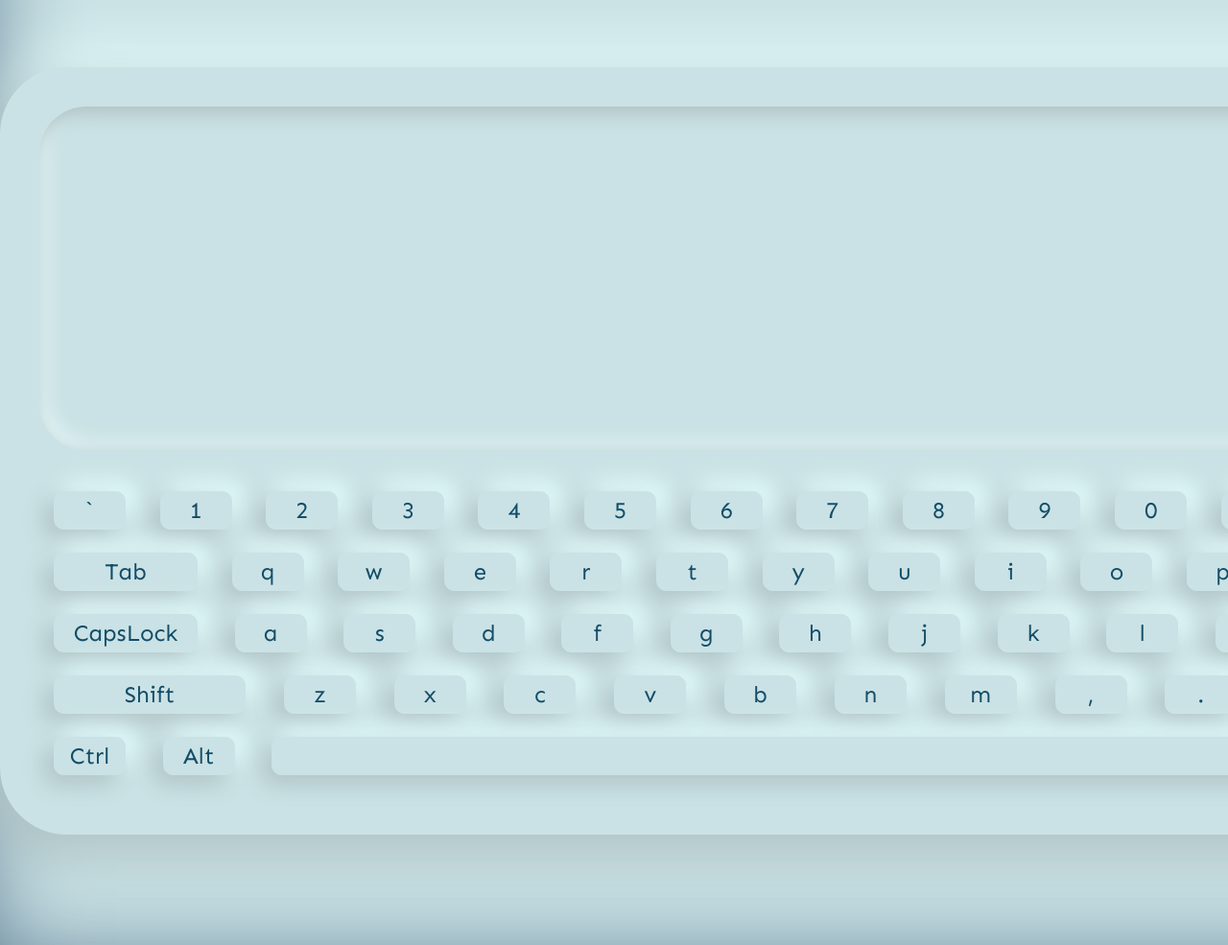
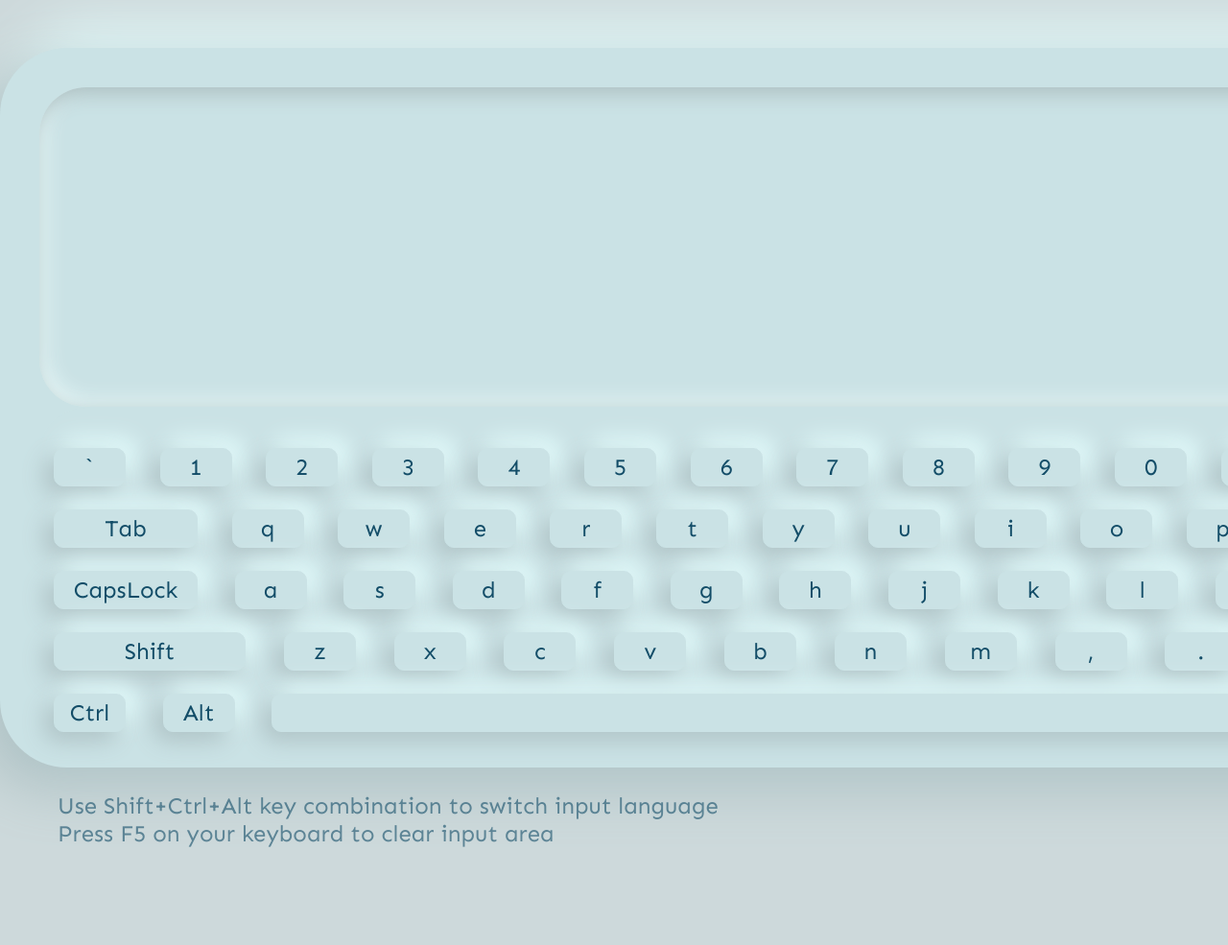
Before and after one commit to tensegrity666/virtualKeyboard, a website with bundled scripts: page index.html in a window 1280 px wide. Shown: the top 985 px of the page at 96% size. After the commit the page ends 915 px from the top, so only its background shows below. Built offline with nearby package versions, Linux system fonts and the light colour scheme.

Commit message:
feat: add hints

```diff
--- a/js/Keyboard.js
+++ b/js/Keyboard.js
@@ -90,5 +90,11 @@ export default function keyboardInit() {
   wrapper.append(container);
   container.classList.add('keyboard__container');
 
+  const tips = document.createElement('div');
+  wrapper.append(tips);
+  tips.classList.add('tips');
+  tips.innerText = `Use Shift+Ctrl+Alt key combination to switch input language
+    Press F5 on your keyboard to clear input area`;
+
   container.append(createFragment());
-};
+}
--- a/styles/keyboard__key.css
+++ b/styles/keyboard__key.css
@@ -20,12 +20,6 @@
                 9px -9px 25px #e6ffff;
 }
 
-.keyboard__key_press {
-  background: linear-gradient(45deg, #d8f2f5, #aec2c5);
-  color: var(--font-hover);
-  text-shadow: #6a949b 1px -1px 10px;
-}
-
 .keyboard__key:active {
   background: linear-gradient(45deg, #d8f2f5, #aec2c5);
   color: var(--font-hover);
--- /dev/null
+++ b/styles/keyboard__key_press.css
@@ -0,0 +1,5 @@
+.keyboard__key_press {
+  background: linear-gradient(45deg, #d8f2f5, #aec2c5);
+  color: var(--font-hover);
+  text-shadow: #6a949b 1px -1px 10px;
+}
--- a/styles/main.css
+++ b/styles/main.css
@@ -3,9 +3,11 @@
 @import "../styles/wrapper.css";
 @import "../styles/keyboard__container.css";
 @import "../styles/keyboard__key.css";
+@import "../styles/keyboard__key_press.css";
 @import "../styles/keyboard__key_space.css";
 @import "../styles/keyboard__key_caps.css";
 @import "../styles/keyboard__key_double.css";
 @import "../styles/keyboard__key_triple.css";
 @import "../styles/textfield.css";
 @import "../styles/scrolbar.css";
+@import "../styles/tips.css";
--- /dev/null
+++ b/styles/tips.css
@@ -0,0 +1,15 @@
+.tips {
+  box-sizing: border-box;
+  position: absolute;
+  bottom: -10rem;
+  left: auto;
+  right: auto;
+  width: var(--wrapper-width);
+  height: 10rem;
+  font-size: 2.4rem;
+  padding: 2.5rem 6rem;
+
+  font-family: var(--font);
+  color: var(--font-color);
+  opacity: 0.6;
+}
--- a/styles/variables.css
+++ b/styles/variables.css
@@ -3,12 +3,13 @@
   --font: 'Sen', sans-serif;
   --font-color: #134d68;
   --font-hover: #2a94b4;
+  --wrapper-width: 1700px;
+  --wrapper-height:  750px;
 
   overflow-x: hidden;
   overflow-y: auto;
 
   font-size: 10px;
 
-  background-color: #cae2e5;
-  box-shadow: inset 80px -80px 100px -100px #53728b;
+  background-color: #acc0c398;
 }
--- a/styles/wrapper.css
+++ b/styles/wrapper.css
@@ -1,8 +1,9 @@
 .wrapper {
+  position: relative;
   box-sizing: border-box;
-  margin: 70px auto 115px;
-  width: 1700px;
-  height: 800px;
+  margin: 50px auto 115px;
+  width: var(--wrapper-width);
+  height: var(--wrapper-height);
   display: flex;
   flex-direction: column;
   justify-content: space-between;
```
